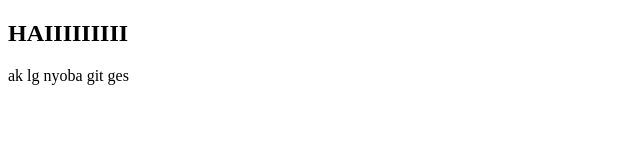
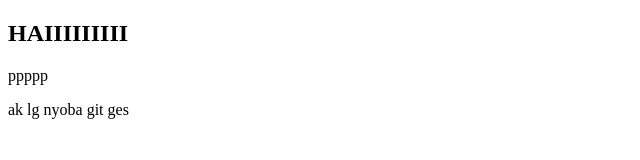
Before and after one commit to alfidadw/CobaGit, a plain HTML site: page index.html in a window 1280 px wide. Shown: the whole page, without its empty margins (0-640 px from the left). Drawn offline with Linux system fonts and the light colour scheme.

```diff
--- a/index.html
+++ b/index.html
@@ -13,6 +13,7 @@
 </head>
 <body>
     <h2>HAIIIIIIIII</h2>
+        <p>ppppp</p>
         <p>ak lg nyoba git ges</p>
 </body>
 
```
